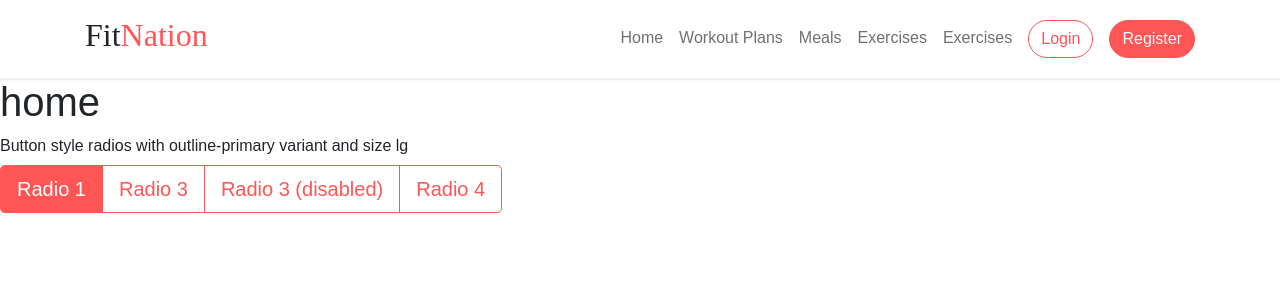
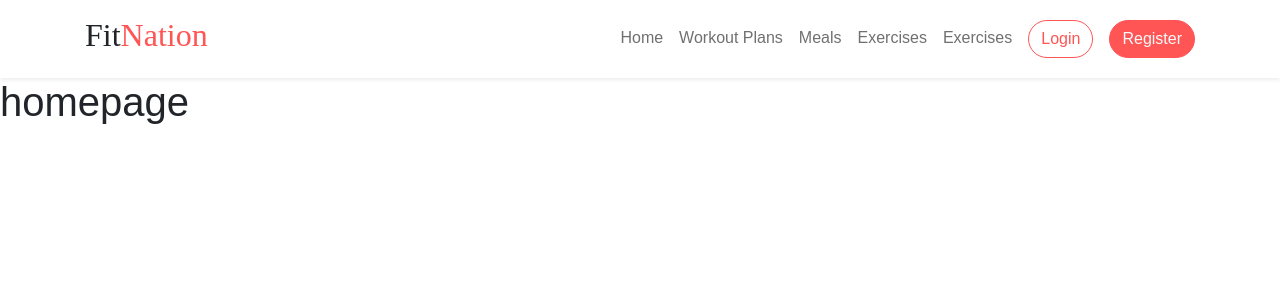
Before and after one commit to 7asebat/FitNationFrontend, a Vue app: page / in a window 1280 px wide. Shown: the top 300 px of the page. Built offline with nearby package versions, Linux system fonts and the light colour scheme.

Commit message:
Group homepage together

```diff
--- a/src/App.vue
+++ b/src/App.vue
@@ -1,17 +1,8 @@
 <template>
   <div>
-    <Navbar />
     <router-view></router-view>
   </div>
 </template>
 
-<script>
-export default {
-  components: {
-    Navbar: () => import("@/components/Navbar"),
-  },
-};
-</script>
-
 <style lang="scss">
 </style>
--- a/src/components/Navbar.vue
+++ b/src/components/Navbar.vue
@@ -8,7 +8,9 @@
       </div>
 
       <nav>
-        <router-link :to="{ name: 'Home' }" class="navItem"> Home </router-link>
+        <router-link :to="{ name: 'Index' }" class="navItem">
+          Home
+        </router-link>
 
         <router-link :to="{ name: 'Workouts' }" class="navItem">
           Workout Plans
--- a/src/router/index.js
+++ b/src/router/index.js
@@ -11,12 +11,15 @@ const routes = [
     path: "/",
     name: "Home",
     component: Home,
-  },
+    children: [
       {
-    path: "/panel",
-    name: "Panel",
+        path: "",
+        name: "Index",
+        // route level code-splitting
+        // this generates a separate chunk (about.[hash].js) for this route
+        // which is lazy-loaded when the route is visited.
         component: () =>
-      import(/* webpackChunkName: "Panel" */ "../views/Panel.vue"),
+          import(/* webpackChunkName: "about" */ "../views/Index.vue"),
       },
       {
         path: "/about",
@@ -38,7 +41,9 @@ const routes = [
         path: "/workouts/:id",
         name: "SingleWorkout",
         component: () =>
-      import(/* webpackChunkName: "workouts" */ "@/views/SingleWorkout.vue"),
+          import(
+            /* webpackChunkName: "workouts" */ "@/views/SingleWorkout.vue"
+          ),
       },
 
       {
@@ -55,6 +60,14 @@ const routes = [
           import(/* webpackChunkName: "meals" */ "@/views/Meals.vue"),
       },
       ...AuthRoutes,
+    ],
+  },
+  {
+    path: "/panel",
+    name: "Panel",
+    component: () =>
+      import(/* webpackChunkName: "Panel" */ "../views/Panel.vue"),
+  },
 ];
 
 const router = new VueRouter({
--- a/src/views/Home.vue
+++ b/src/views/Home.vue
@@ -1,37 +1,15 @@
 <template>
   <div class="home">
-    <h1>home</h1>
-
-    <b-form-group
-      label="Button style radios with outline-primary variant and size lg"
-      v-slot="{ ariaDescribedby }"
-    >
-      <b-form-radio-group
-        id="btn-radios-2"
-        v-model="selected"
-        :options="options"
-        :aria-describedby="ariaDescribedby"
-        button-variant="outline-primary"
-        size="lg"
-        name="radio-btn-outline"
-        buttons
-      ></b-form-radio-group>
-    </b-form-group>
+    <Navbar />
+    <router-view></router-view>
   </div>
 </template>
 
+
 <script>
 export default {
-  data() {
-    return {
-      selected: "radio1",
-      options: [
-        { text: "Radio 1", value: "radio1" },
-        { text: "Radio 3", value: "radio2" },
-        { text: "Radio 3 (disabled)", value: "radio3" },
-        { text: "Radio 4", value: "radio4" },
-      ],
-    };
+  components: {
+    Navbar: () => import("@/components/Navbar"),
   },
 };
 </script>
--- /dev/null
+++ b/src/views/Index.vue
@@ -0,0 +1,5 @@
+<template>
+  <div>
+    <h1>homepage</h1>
+  </div>
+</template>
```
Lines whose indentation alone changed are shown as unchanged.
